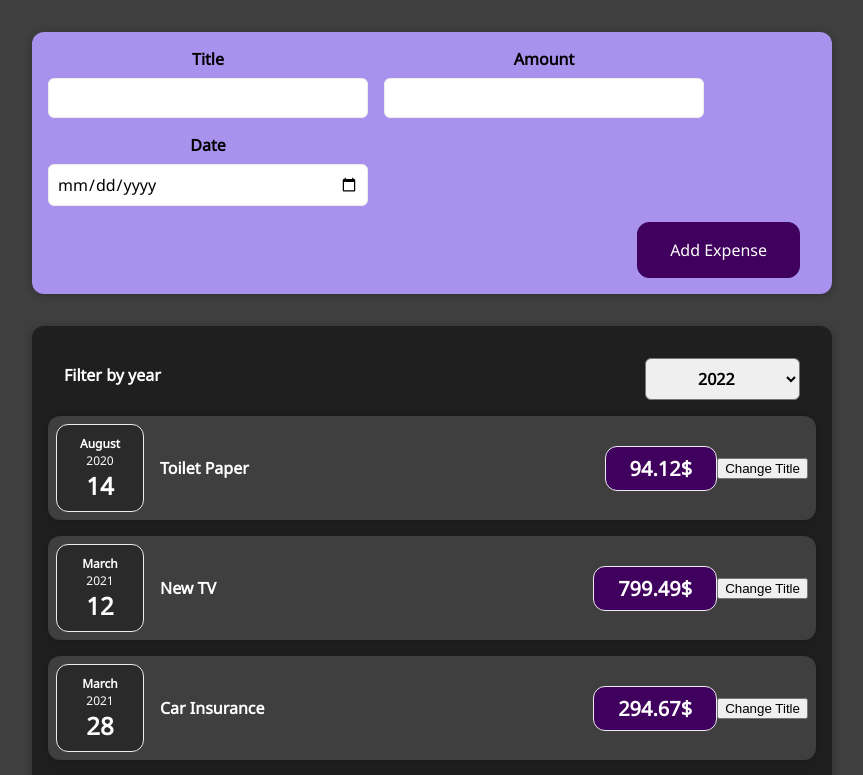
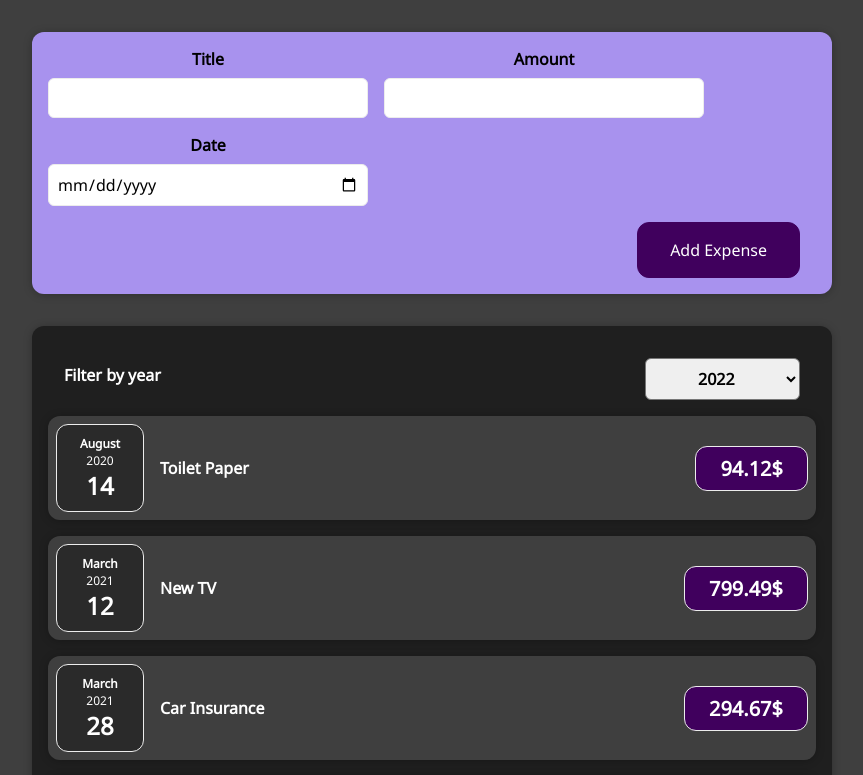
Before and after one commit to Perevechenkov/react-basics, a React (Create React App) app: page / in a window 1280 px wide. Shown: the top 775 px of the page, without its empty margins (208-1071 px from the left). Built offline with nearby package versions, Linux system fonts and the light colour scheme.

Commit message:
expense item dummy btn removed

```diff
--- a/src/components/Expenses/ExpenseItem.js
+++ b/src/components/Expenses/ExpenseItem.js
@@ -5,20 +5,13 @@
 import './ExpenseItem.scss';
 
 function ExpenseItem(props) {
-  const [title, setTitle] = useState(props.title);
-
-  const clickHandler = () => {
-    setTitle('bruuh');
-  };
-
   return (
     <Card className='expense-item'>
       <ExpenseDate date={props.date} />
       <div className='expense-item__description'>
-        <h2>{title}</h2>
+        <h2>{props.title}</h2>
         <div className='expense-item__price'>{props.amount}$</div>
       </div>
-      <button onClick={clickHandler}>Change Title</button>
     </Card>
   );
 }
```
